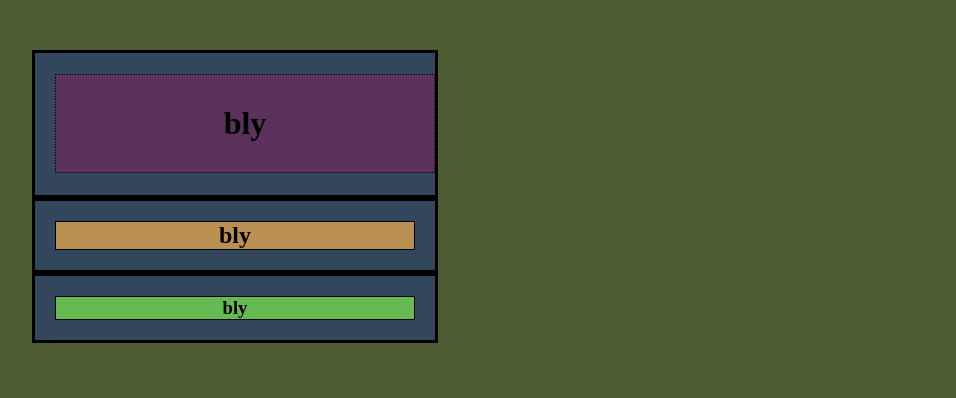
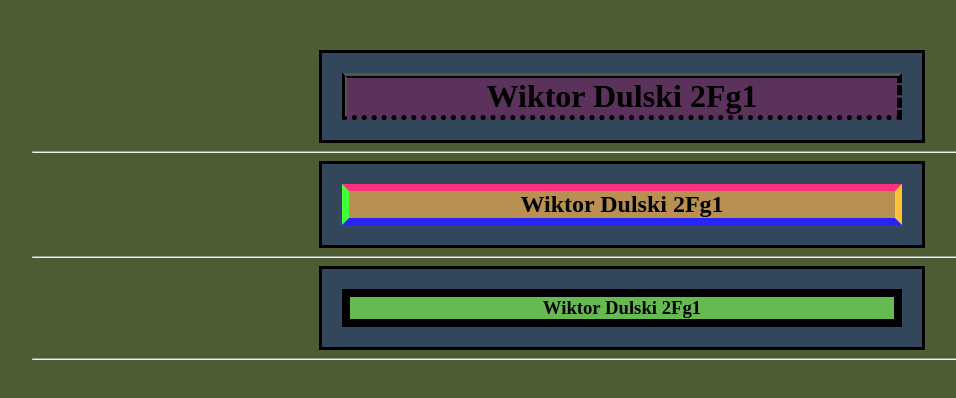
Before and after one commit to Rzodkiw/css, a plain HTML site: page zadanie36_duls.html in a window 1280 px wide. Shown: the whole page, without its empty margins (18-974 px from the left). Drawn offline with Linux system fonts and the light colour scheme.

Commit message:
Update zadanie36_duls.html

```diff
--- a/zadanie36_duls.html
+++ b/zadanie36_duls.html
@@ -11,30 +11,42 @@ margin : 50px;
 }
 div {
 background : #32465c;
-width : 400px;
+width : 600px;
 border : 3px black solid;
 }
 h1 {
-padding : 30px;
-margin-left : 20px;
-border : 1px dotted black;
+margin : 20px;
+border-top: 5px ridge black;
+border-bottom : 5px dotted black;
+border-right : 5px dashed black;
+border-left: 5px groove black;
 background : #5b325c;
 }
 h2 {
 margin : 20px;
-border : 1px solid black;
+border : 7px solid;
+border-top-color: #fc307b;
+border-bottom-color: #2525f7;
+border-right-color: #ffc338;
+border-left-color: #42ff38;
 background : #ba9052;
 }
 h3 {
 margin : 20px;
-border : 1px solid black;
+border : 8px solid black;
 background :#65ba52;
 }
 </style>
 </head>
 <body>
-<div><h1> bly </h1></div>
-<div><h2> bly </h2></div>
-<div><h3> bly </h3></div>
+<center>
+<div><h1> Wiktor Dulski 2Fg1 </h1></div>
+<hr>
+<div><h2> Wiktor Dulski 2Fg1</h2></div>
+<hr>
+<div><h3> Wiktor Dulski 2Fg1 </h3></div>
+<hr>
+</center>
 </body>
 </html>
+<!-- Wiktor Dulski --!>
```
